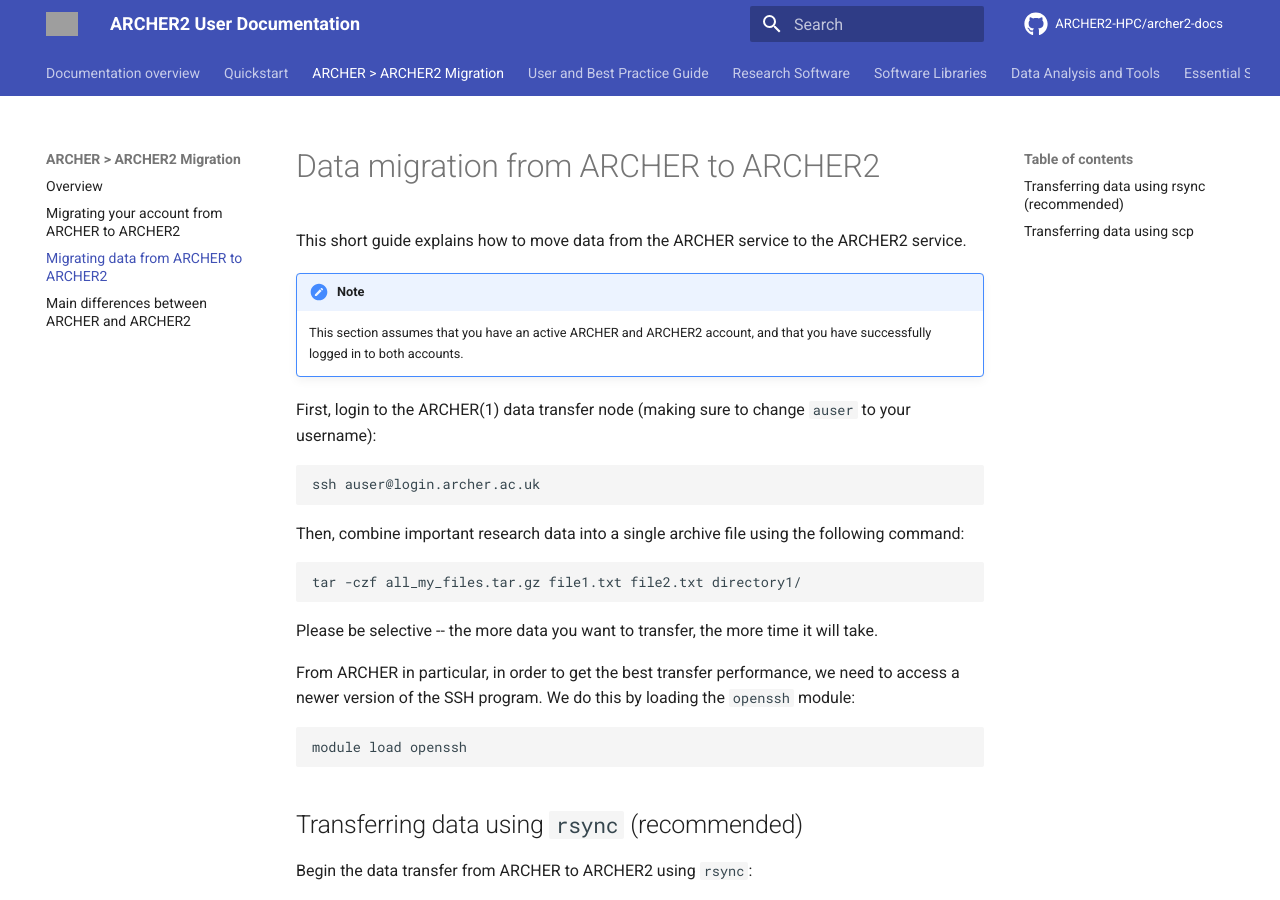
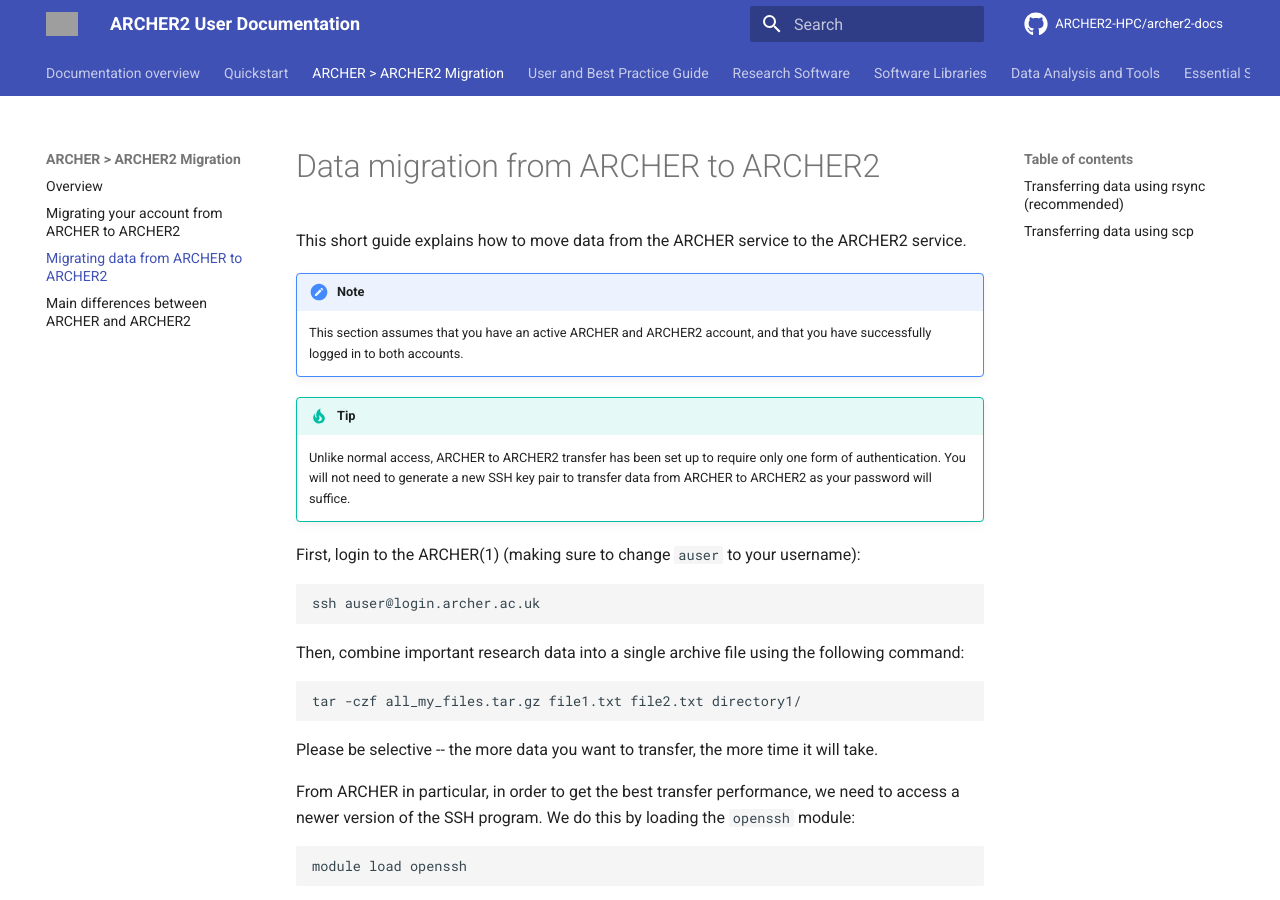
Before and after one commit to ARCHER2-HPC/archer2-docs, an MkDocs documentation site: the page built from docs/archer-migration/data-migration.md, in a window 1280 px wide and 900 px high. Built offline with MkDocs 1.6.1 and Material for MkDocs 9.7.7, drawn with Linux system fonts in a browser that asks for light colours; comment, search, counter and statistics services are not loaded; grey boxes are pictures that could not be loaded.

Commit message:
Update data-migration.md
Fixing reviewer comments.

```diff
--- a/docs/archer-migration/data-migration.md
+++ b/docs/archer-migration/data-migration.md
@@ -3,11 +3,15 @@
 This short guide explains how to move data from the ARCHER service to the ARCHER2 service.
 
 !!! note
-    This section assumes that you have an active ARCHER and ARCHER2 account, and that you
-    have successfully logged in to both accounts.
+    This section assumes that you have an active ARCHER and ARCHER2 account,
+    and that you have successfully logged in to both accounts.
 
-First, login to the ARCHER(1) data transfer node (making sure to change
-`auser` to your username):
+!!! tip
+    Unlike normal access, ARCHER to ARCHER2 transfer has been set up to require
+    only one form of authentication. You will not need to generate a new SSH key
+    pair to transfer data from ARCHER to ARCHER2 as your password will suffice.
+
+First, login to the ARCHER(1) (making sure to change `auser` to your username):
 
     ssh auser@login.archer.ac.uk
 
```
